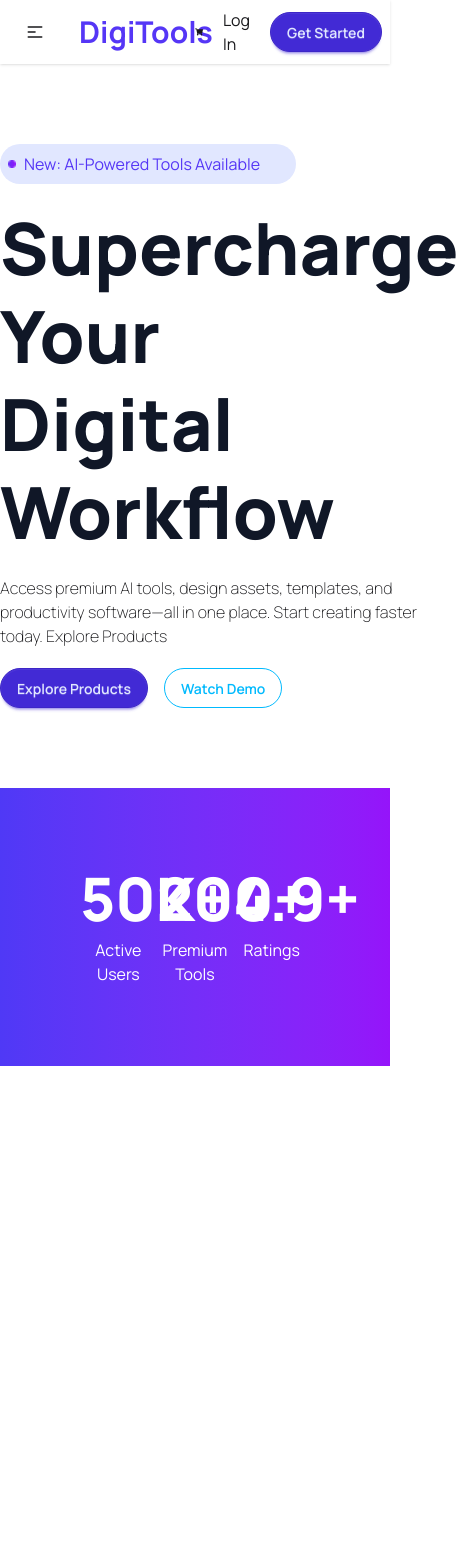
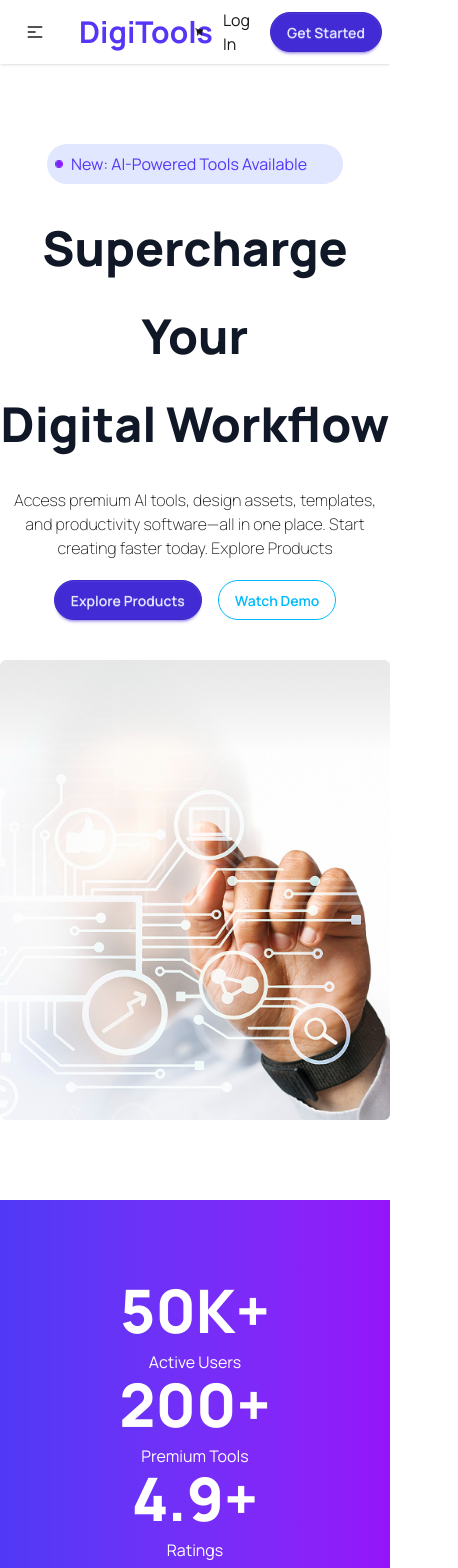
Before and after one commit to mohsin6862/Digi-tools, a React (Vite) app: page / in a window 390 px wide. Shown: the top 1568 px of the page, 458 px wide, since content can reach past the window. Before the commit the page ends 1066 px from the top, so only its background shows below. Built offline with nearby package versions, Linux system fonts and the light colour scheme.

Commit message:
responsive navbar, banner and showcase sections

```diff
--- a/src/Components/Banner/Banner.jsx
+++ b/src/Components/Banner/Banner.jsx
@@ -3,21 +3,21 @@ import bannerImg from '../../assets/products/banner.png'
 import circleImg from '../../assets/products/Rectangle 4.png'
 const Banner = () => {
   return (
-    <div className="my-20 flex gap-16 items-center justify-around">
-      <div className="banner-info space-y-5">
-        <div className="bg-[#E1E7FF] p-2 rounded-4xl max-w-74 flex gap-2 items-center">
+    <div className="my-20 md:flex  items-center justify-around">
+      <div className="banner-info space-y-5 mb-10 md:mb-0">
+        <div className="bg-[#E1E7FF] p-2 rounded-4xl max-w-74 mx-auto lg:mx-0 flex gap-2 items-center">
             <img className="h-2 w-2" src={circleImg} alt="" />
         <p className="text-[rgba(85,54,246,1)] font-medium"> New: AI-Powered Tools Available</p>
         </div>
-        <h1 className="text-[#101727] font-extrabold text-7xl leading-22">
+        <h1 className="text-[#101727] font-extrabold text-5xl lg:text-7xl text-center lg:text-left leading-22">
           Supercharge Your <br /> Digital Workflow
         </h1>
-        <p className="font-light text-[#627382} max-w-2xl">
+        <p className="font-light text-[#627382} max-w-2xl mx-auto lg:mx-0 text-center lg:text-left">
           Access premium AI tools, design assets, templates, and productivity
           software—all in one place. Start creating faster today. Explore
           Products
         </p>
-        <div className="space-x-4 ">
+        <div className="space-x-4 text-center lg:text-left">
             <button className="btn btn-primary rounded-3xl">Explore Products</button>
             <button className="btn btn-outline btn-info rounded-3xl">Watch Demo</button>
         </div>
--- a/src/Components/Showcase/Showcase.jsx
+++ b/src/Components/Showcase/Showcase.jsx
@@ -2,16 +2,25 @@ import React from 'react';
 
 const Showcase = () => {
     return (
-        <div className='bg-gradient-to-r from-[rgba(79,57,246,1)] to-[rgba(149,20,250,1)] p-20 text-white grid grid-cols-3 text-center'>
-            <div className='space-y-2.5 text-center'>
+        <div className='bg-gradient-to-r from-[rgba(79,57,246,1)] to-[rgba(149,20,250,1)] p-20 text-white grid grid-cols-1 md:grid-cols-3 text-center relative'>
+
+
+            <div className="hidden md:block absolute left-1/3 top-1/2 -translate-y-1/2 h-[40%] w-[2px] bg-white/40"></div>
+
+
+            <div className="hidden md:block absolute left-2/3 top-1/2 -translate-y-1/2 h-[40%] w-[2px] bg-white/40"></div>
+
+            <div className='space-y-2.5'>
                 <h1 className='text-6xl font-extrabold'>50K+</h1>
                 <p className='font-medium'>Active Users</p>
             </div>
-            <div className='space-y-2.5 text-center'>
+
+            <div className='space-y-2.5'>
                 <h1 className='text-6xl font-extrabold'>200+</h1>
                 <p className='font-medium'>Premium Tools</p>
             </div>
-            <div className='space-y-2.5 text-center'>
+
+            <div className='space-y-2.5'>
                 <h1 className='text-6xl font-extrabold'>4.9+</h1>
                 <p className='font-medium'>Ratings</p>
             </div>
```
